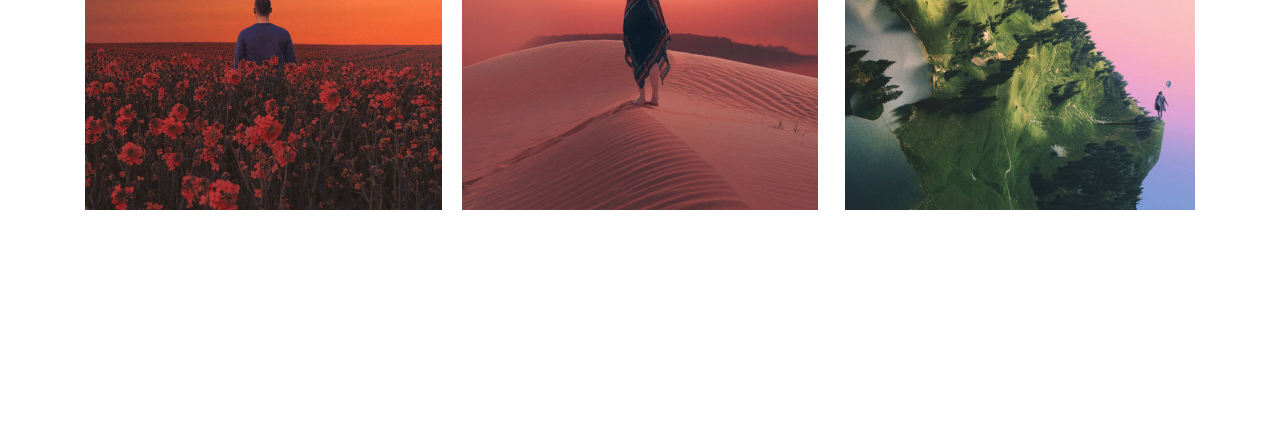
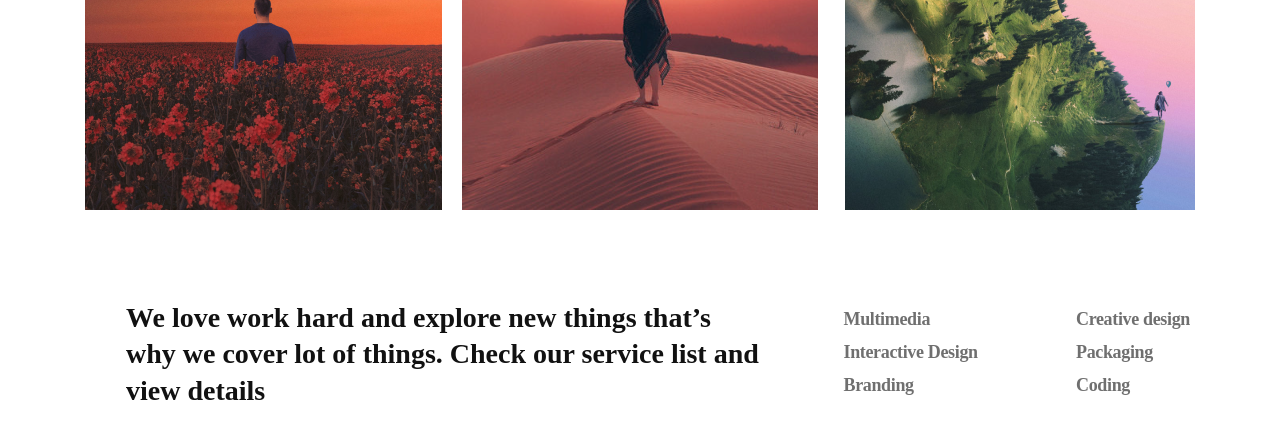
Before and after one commit to zznicole/sbportfolio-grid, a plain HTML site: page index.html in a window 1280 px wide. Shown: the part 2321-2759 px from the top of the page. Drawn offline with Linux system fonts and the light colour scheme; a web font is replaced by a local one.

Commit message:
finished group

```diff
--- a/index.html
+++ b/index.html
@@ -28,7 +28,7 @@
         </div>
     </header>
     <main>
-        <div class="frame">
+        <section class="frame">
             <div class="project_1"><img src="img/sb1.png"></div>
             <div class="project_2"><img src="img/sb2.png"></div>
             <div class="project_3"><img src="img/sb3.png"></div>
@@ -41,7 +41,23 @@
             <div class="project_10"><img src="img/sb10.png"></div>
             <div class="project_11"><img src="img/sb11.png"></div>
             <div class="project_12"><img src="img/sb12.png"></div>
-        </div>
+        </section>
+        <section class="group">
+            <div class="group__text">We love work hard and explore new things that’s why we cover lot of things.
+                Check our service list and view details
+            </div>
+            <div class="group__service--1">
+                <div><a href="#Multimedia">Multimedia</a></div>
+                <div><a href="#Interactive">Interactive Design</a></div>
+                <div><a href="#Branding">Branding</a></div>
+            </div>
+            <div class="group__service--2">
+                <div><a href="#Creativedesgin">Creative design</a></div>
+                <div><a href="#Packaging">Packaging</a></div>
+                <div><a href="#Coding">Coding</a></div>
+
+            </div>
+        </section>
 
     </main>
 </body>
--- a/style/index.css
+++ b/style/index.css
@@ -44,7 +44,7 @@ a {
 }
 
 li a:hover {
-    color: purple
+    color: rgb(190, 16, 190)
 }
 
 header {
@@ -205,3 +205,64 @@ header {
     margin-left: 7px;
     grid-area: 27/7/33/10;
 }
+
+.group {
+    width: 1079px;
+    height: 106px;
+    margin-left: 126px;
+    margin-right: 155px;
+    margin-top: 91px;
+    display: flex;
+    justify-content: space-between;
+}
+
+.group__text {
+    width: 635px;
+    height:106px;
+    font-family: Muli;
+    font-style: normal;
+    font-weight: bold;
+    font-size: 28px;
+    line-height: 1.3;
+    color: #111111;
+}
+
+.group__service--1 {
+    width: 150px;
+    height: 89px;
+    margin-top: 8px;
+    font-family: Muli;
+    font-style: normal;
+    font-weight: normal;
+    font-size: 18px;
+    line-height: 1.3;
+    color: #111111;
+    mix-blend-mode: normal;
+    opacity: 0.6;
+    display: flex;
+    flex-direction: column;
+    align-items: flex-start;
+    justify-content: space-between;
+}
+
+.group__service--2 {
+    width: 129px;
+    height: 89px;
+    margin-top: 8px;
+    font-family: Muli;
+    font-style: normal;
+    font-weight: normal;
+    font-size: 18px;
+    line-height: 1.3;
+    color: #111111;
+    mix-blend-mode: normal;
+    opacity: 0.6;
+    display: flex;
+    flex-direction: column;
+    align-items: flex-start;
+    justify-content: space-between;
+}
+
+div a:hover {
+    color: rgb(190, 16, 190);
+}
```
